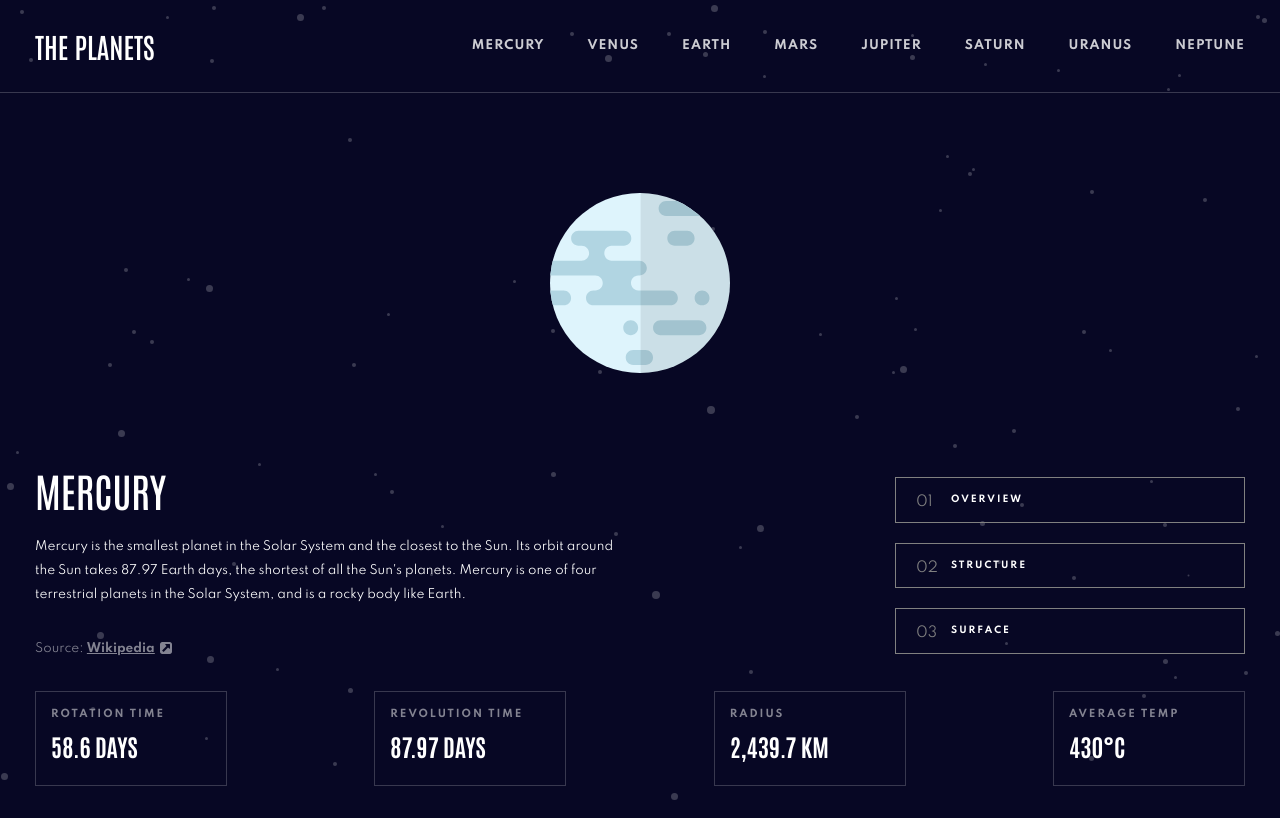
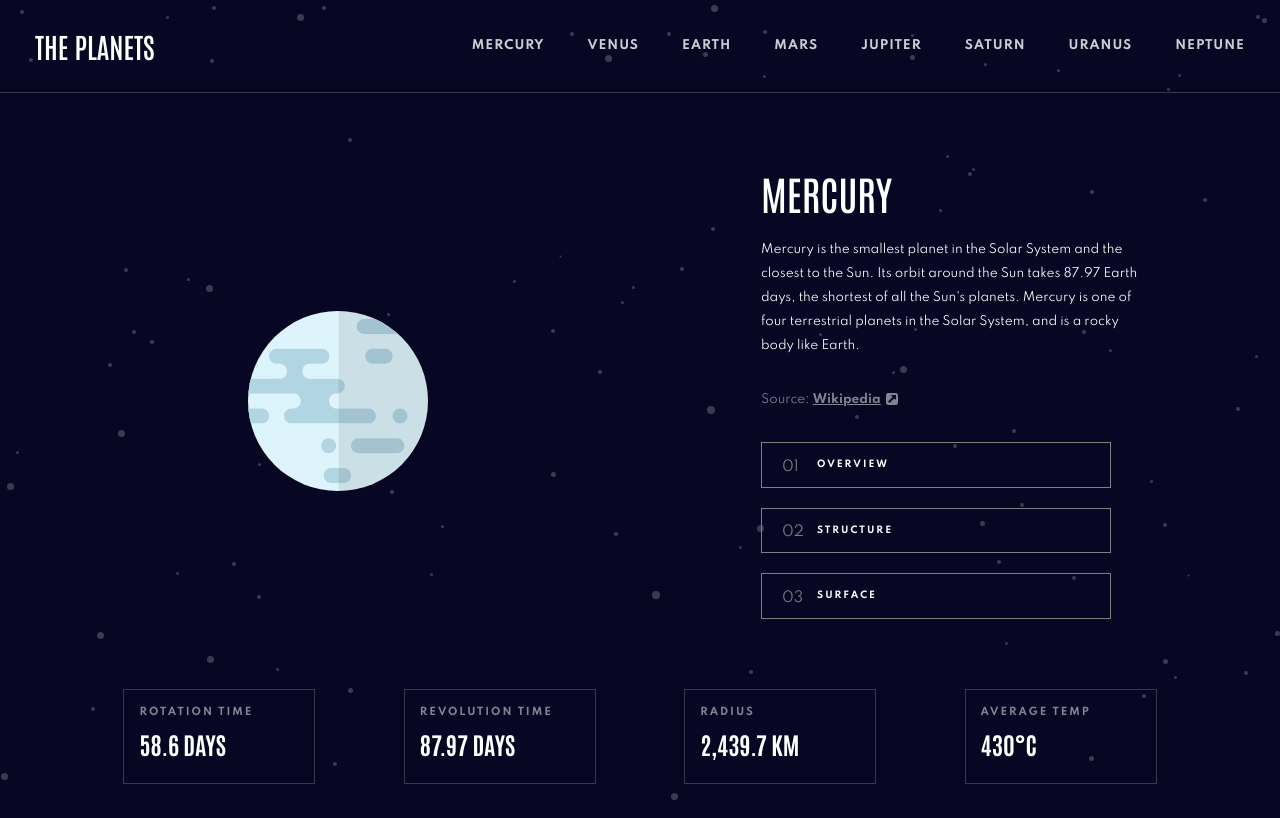
Before and after one commit to loretta-arineva/planets-fact, a React (Create React App) app: page / in a window 1280 px wide. Built offline with nearby package versions, Linux system fonts and the light colour scheme.

Commit message:
Changed duplocate class

```diff
--- a/src/assets/scss/7-queries/_mediaQueries.scss
+++ b/src/assets/scss/7-queries/_mediaQueries.scss
@@ -43,7 +43,7 @@
     }
 
     // Planet Data
-    .planet-data__container {
+    .planet-metadata__container {
         @include flexItem(space-evenly, center, row);
 
         .planet-data--list__container {
@@ -70,6 +70,7 @@
     header {
         @include flexItem(space-between, center, row);
         padding: 25px 35px;
+
         .navigation__header {
             width     : fit-content;
             margin-top: 0;
@@ -88,4 +89,36 @@
         }
     }
 
+    // ----- Planet content -----
+    #planet-facts {
+        .planet-overview__container {
+            margin: 50px 0;
+            flex-direction : row;
+            justify-content: space-between;
+
+            .planet-image__container {
+                width: 50%;
+
+                img {
+                    margin: 0 auto;
+                    display: block;
+                }
+            }
+
+            .planet-data__container {
+                flex-direction: column;
+                align-items: start;
+                bottom: 0;
+                width         : 40%;
+
+                .planet-text__container {
+                    width: 80%;
+                }
+            }
+
+            .planet-metadata__container {
+            }
+        }
+    }
+
 }
--- a/src/pages/components/PlanetFactsComponents/PlanetMetaData.js
+++ b/src/pages/components/PlanetFactsComponents/PlanetMetaData.js
@@ -9,7 +9,7 @@ const PlanetMetaData = ({ planet }) => {
 
     console.log(activePlanet);
     return (
-        <div className="planet-data__container">
+        <div className="planet-metadata__container">
             <PlanetDataList data={activePlanet.rotation}>Rotation time</PlanetDataList>
             <PlanetDataList data={activePlanet.revolution}>Revolution time</PlanetDataList>
             <PlanetDataList data={activePlanet.radius}>Radius</PlanetDataList>
```
